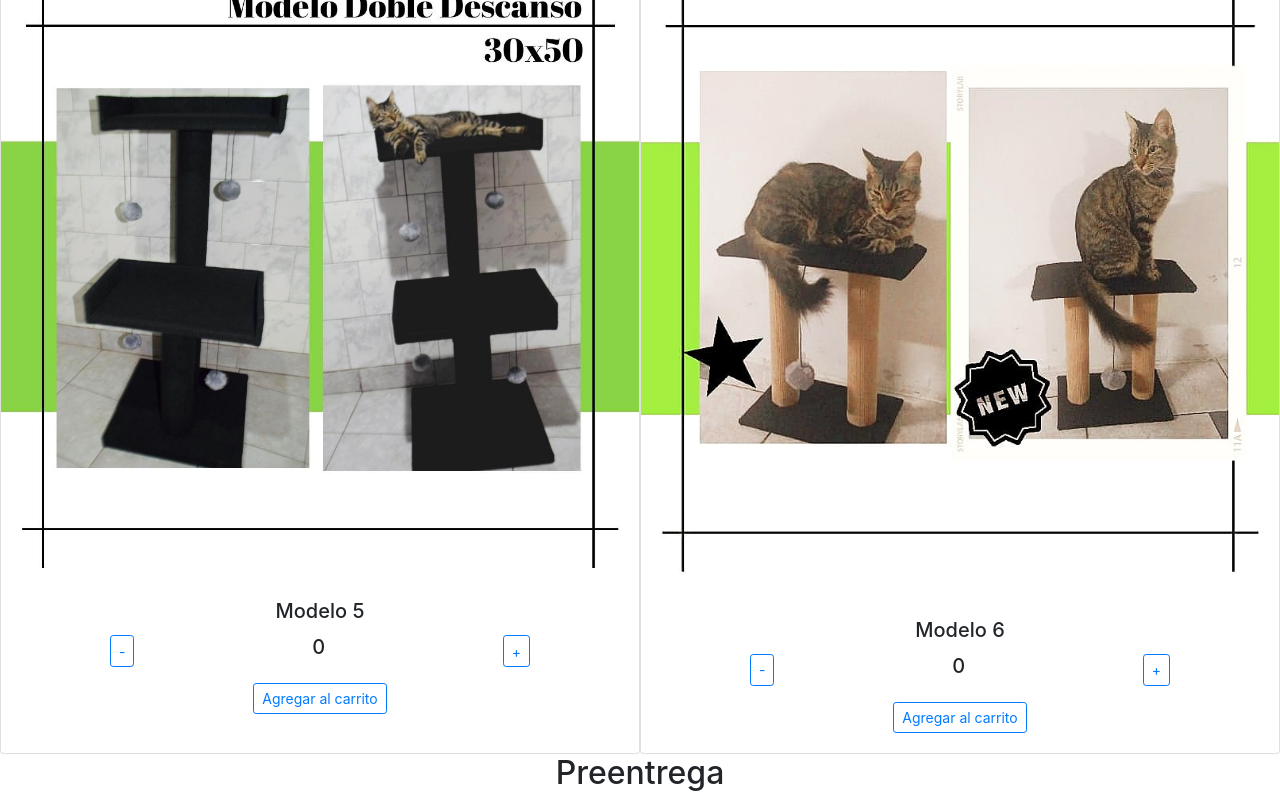
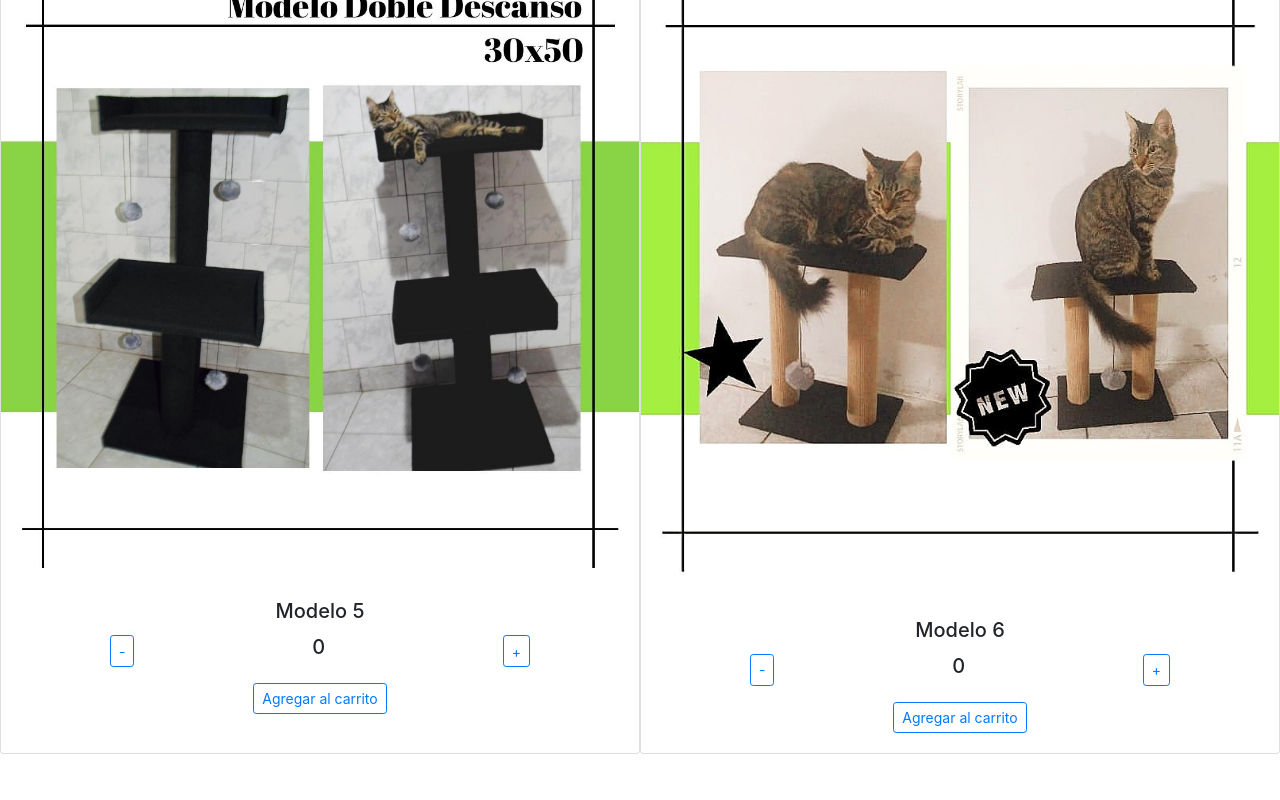
Before and after one commit to spancavil/Ecommerce---Ancavil, a React (Create React App) app: page / in a window 1280 px wide. Shown: the part 1708-2508 px from the top of the page. After the commit the page ends 2462 px from the top, so only its background shows below. Built offline with nearby package versions, Linux system fonts and the light colour scheme.

Commit message:
Se quitó la preentrega

```diff
--- a/src/App.js
+++ b/src/App.js
@@ -6,7 +6,6 @@ function App() {
   return (
     <div className="App">
       <ItemListContainer/>
-      <h2>Preentrega</h2>
     </div>
   );
 }
```
